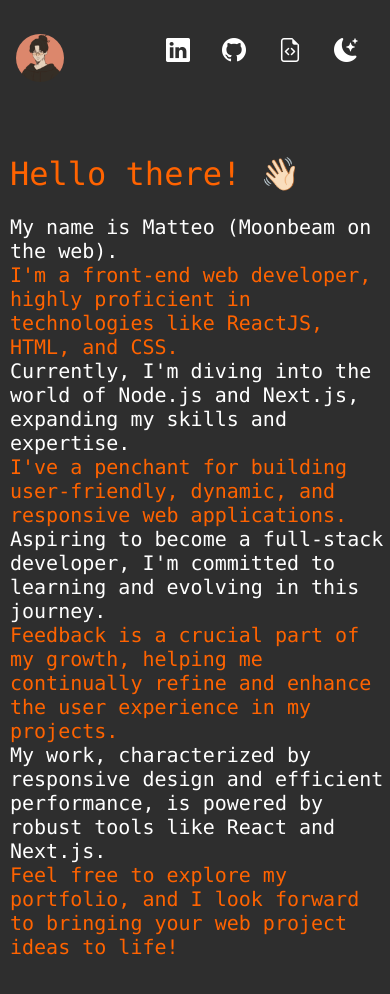
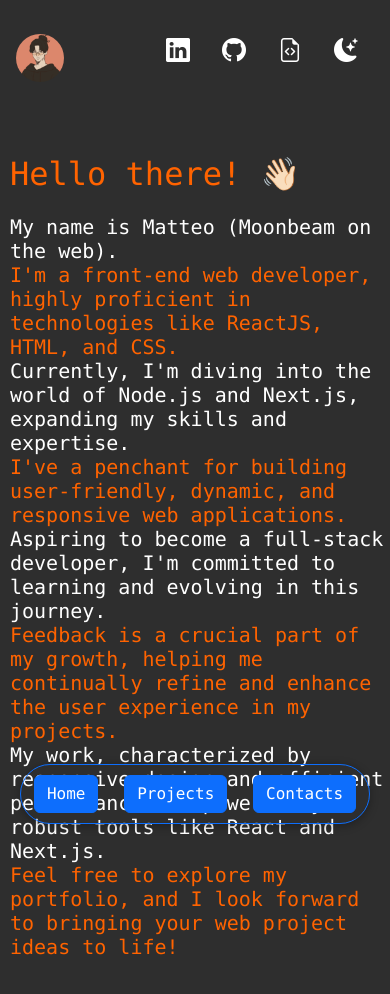
Before and after one commit to Moondevbeam/MoonWS-2.0, a React (Create React App) app: page / in a window 390 px wide. Shown: the top 994 px of the page. Before the commit the page ends 967 px from the top, so only its background shows below. Built offline with nearby package versions, Linux system fonts and the light colour scheme.

Commit message:
added mobile feature NAVBAR

```diff
--- a/src/App.css
+++ b/src/App.css
@@ -33,3 +33,36 @@
 i:hover{
   color: #ff8400;
 }
+
+.navbar {
+  display: none;
+  position: fixed;
+  bottom: 20px;
+  left: 20px;
+  right: 20px;
+  height: 60px;
+  background-color: transparent;
+  justify-content: space-around;
+  align-items: center;
+  border-radius: 30px;
+  box-shadow: 0 2px 10px rgba(0,0,0,0.3);
+}
+
+.nav-item {
+  text-decoration: none;
+  color: #333;
+  font-size: 16px;
+}
+
+@media (max-width: 768px) {
+  .navbar {
+    display: flex;
+  }
+}
+
+.bottom{
+  padding-bottom: 80px;
+}
+.bottom1{
+  padding-bottom: 100px;
+}
--- /dev/null
+++ b/src/components/navigation/MobileNavBar.jsx
@@ -0,0 +1,27 @@
+import React, { useState } from 'react';
+// eslint-disable-next-line
+import { Link, useLocation } from "react-router-dom";
+
+const BottomNav = () => {
+    const [showContacts, setShowContacts] = useState(false);
+    return (
+        <div className="navbar code border border-primary">
+          {!showContacts ? (
+        <>
+        <Link to="/" className="nav-item btn btn-primary white">Home</Link>
+        <Link to="/stack" className="nav-item btn btn-primary white">Projects</Link>
+        <button onClick={() => setShowContacts(true)} className="nav-item btn btn-primary white">Contacts</button>
+      </>
+          ) : (
+            <>
+              <a href="https://github.com/Moondevbeam" className="nav-item btn btn-primary white">Github</a>
+              <a href="https://www.linkedin.com/in/moonbeam-dev/" className="nav-item btn btn-primary white">Linkedin</a>
+              <button onClick={() => setShowContacts(false)} className="nav-item btn btn-primary white">Back</button>
+            </>
+          )}
+        </div>
+      );
+  };
+
+
+export default BottomNav;
--- a/src/pages/Introduction.js
+++ b/src/pages/Introduction.js
@@ -1,11 +1,11 @@
 import React from "react";
 import Navigation from "../components/navigation/Navigation";
-
+import BottomNav from "../components/navigation/MobileNavBar";
 const Introduction = () =>{
     return(
         <div>
             <Navigation/>
-            <div className="phone sticky code orange" style={{paddingLeft:10}}>
+            <div className="phone sticky code orange bottom" style={{paddingLeft:10}}>
                 <h1>Hello there! 👋🏻</h1>
                 <h5>
                     <span className="white">My name is Matteo (Moonbeam on the web).</span><br/>
@@ -18,6 +18,7 @@
                     <span className="orange">Feel free to explore my portfolio, and I look forward to bringing your web project ideas to life!</span><br/>
                 </h5>
             </div>
+            <BottomNav/>
         </div>
     )
 }
--- a/src/pages/MoonWeather.jsx
+++ b/src/pages/MoonWeather.jsx
@@ -2,7 +2,7 @@
 
 const MoonWeather = () => {
   return (
-    <div className='white code'>
+    <div className='white f3 code'>
       <h1>MoonWeather: An In-Progress Project</h1>
       <ul>
         <li>
--- a/src/pages/Stack.js
+++ b/src/pages/Stack.js
@@ -10,6 +10,7 @@
 import MoonWSPage from "./MoonWSPage";
 import MoonProject from "./MoonProject";
 import MoonWeather from "./MoonWeather";
+import BottomNav from "../components/navigation/MobileNavBar";
 
 const Stack = () => {
     const [activeCard, setActiveCard] = useState(null);
@@ -31,7 +32,7 @@
     };
 
     return (
-        <div>
+        <div className="bottom1">
           <Navigation />
           {activeCard ? (
             <CardDetail
@@ -55,6 +56,7 @@
               ))}
             </div>
           )}
+          <BottomNav/>
         </div>
       );
     };
```
